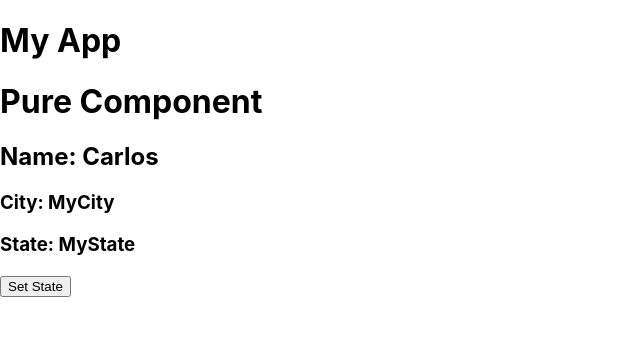
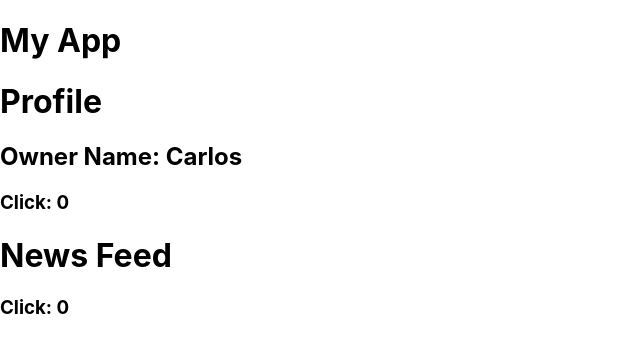
Before and after one commit to mercado-carlos/react-typescript-web-development, a React (Create React App) app: page / in a window 1280 px wide. Shown: the top 352 px of the page, without its empty margins (0-640 px from the left). Built offline with nearby package versions, Linux system fonts and the light colour scheme.

Commit message:
RenderProps and HigherOrderComponent

```diff
--- a/src/App.tsx
+++ b/src/App.tsx
@@ -1,13 +1,18 @@
 import React from 'react';
 import './App.css';
 
-import MyPureComponent from './components/MyPureComponent';
+import TrackClick from './components/TrackClick';
+import Profile from './components/Profile';
+import NewsFeed from './components/NewsFeed';
 
 const App: React.FC = () => {
     return (
         <React.Fragment>
             <h1>My App</h1>
-            <MyPureComponent />
+            {/* <TrackClick renderProps={(click) => <Profile click={click} />} />
+            <TrackClick renderProps={(click) => <NewsFeed click={click} />} /> */}
+            <Profile ownerName="Carlos" />
+            <NewsFeed />
         </React.Fragment>
     );
 };
--- /dev/null
+++ b/src/components/NewsFeed/index.tsx
@@ -0,0 +1,16 @@
+import React from 'react';
+
+import { withTrackClick } from '../../higherOrderComponent/withTrackClick';
+
+import { NewsFeedProps } from './interface';
+
+const NewsFeed: React.FC<NewsFeedProps> = ({ click }) => {
+    return (
+        <React.Fragment>
+            <h1>News Feed</h1>
+            <h3>Click: {click}</h3>
+        </React.Fragment>
+    );
+};
+
+export default withTrackClick(NewsFeed);
--- /dev/null
+++ b/src/components/NewsFeed/interface.ts
@@ -0,0 +1,3 @@
+export interface NewsFeedProps {
+    click: number;
+}
--- /dev/null
+++ b/src/components/Profile/index.tsx
@@ -0,0 +1,17 @@
+import React from 'react';
+
+import { withTrackClick } from '../../higherOrderComponent/withTrackClick';
+
+import { ProfileOwnProps, ProfileProps } from './interface';
+
+const Profile: React.FC<ProfileProps> = ({ click, ownerName }) => {
+    return (
+        <React.Fragment>
+            <h1>Profile</h1>
+            <h2>Owner Name: {ownerName}</h2>
+            <h3>Click: {click}</h3>
+        </React.Fragment>
+    );
+};
+
+export default withTrackClick<ProfileOwnProps>(Profile);
--- /dev/null
+++ b/src/components/Profile/interface.ts
@@ -0,0 +1,7 @@
+import { WrapperComponentProps } from '../../higherOrderComponent/withTrackClick/interface';
+
+export interface ProfileOwnProps {
+    ownerName: string;
+}
+
+export type ProfileProps = ProfileOwnProps & WrapperComponentProps;
--- /dev/null
+++ b/src/components/TrackClick/index.tsx
@@ -0,0 +1,32 @@
+import React from 'react';
+
+import { TrackClickProps, TrackClickState } from './interface';
+
+export default class TrackClick extends React.PureComponent<
+    TrackClickProps,
+    TrackClickState
+> {
+    constructor(props: TrackClickProps) {
+        super(props);
+
+        this.state = {
+            click: 0,
+        };
+    }
+
+    handleClick = () => {
+        this.setState({
+            click: this.state.click + 1,
+        });
+    };
+
+    render() {
+        const { renderProps } = this.props;
+
+        return (
+            <div onClick={this.handleClick}>
+                {renderProps(this.state.click)}
+            </div>
+        );
+    }
+}
--- /dev/null
+++ b/src/components/TrackClick/interface.ts
@@ -0,0 +1,9 @@
+import React from 'react';
+
+export interface TrackClickProps {
+    renderProps(click: number): React.ReactElement;
+}
+
+export interface TrackClickState {
+    click: number;
+}
--- /dev/null
+++ b/src/higherOrderComponent/withTrackClick/index.tsx
@@ -0,0 +1,41 @@
+import React from 'react';
+
+import {
+    withTrackClickProps,
+    withTrackClickState,
+    WrapperComponentProps,
+} from './interface';
+
+export const withTrackClick = <T extends unknown>(
+    WrapperComponent: React.FC<WrapperComponentProps & T>
+) => {
+    return class extends React.Component<
+        withTrackClickProps & T,
+        withTrackClickState
+    > {
+        constructor(props: withTrackClickProps & T) {
+            super(props);
+
+            this.state = {
+                click: 0,
+            };
+        }
+
+        handleClick = () => {
+            this.setState({
+                click: this.state.click + 1,
+            });
+        };
+
+        render() {
+            return (
+                <div onClick={this.handleClick}>
+                    <WrapperComponent
+                        {...this.props}
+                        click={this.state.click}
+                    />
+                </div>
+            );
+        }
+    };
+};
--- /dev/null
+++ b/src/higherOrderComponent/withTrackClick/interface.ts
@@ -0,0 +1,9 @@
+export interface withTrackClickProps {}
+
+export interface withTrackClickState {
+    click: number;
+}
+
+export interface WrapperComponentProps {
+    click: number;
+}
```
